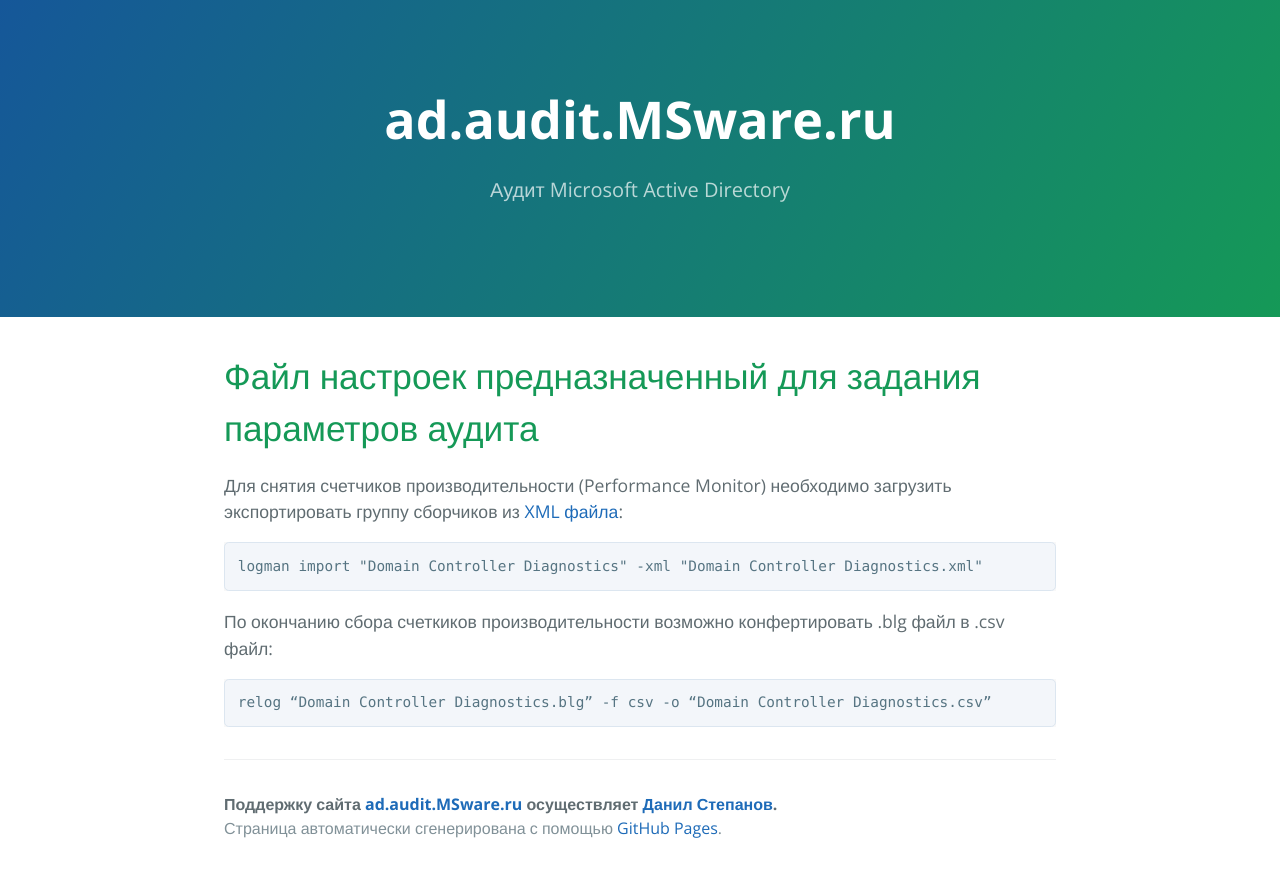
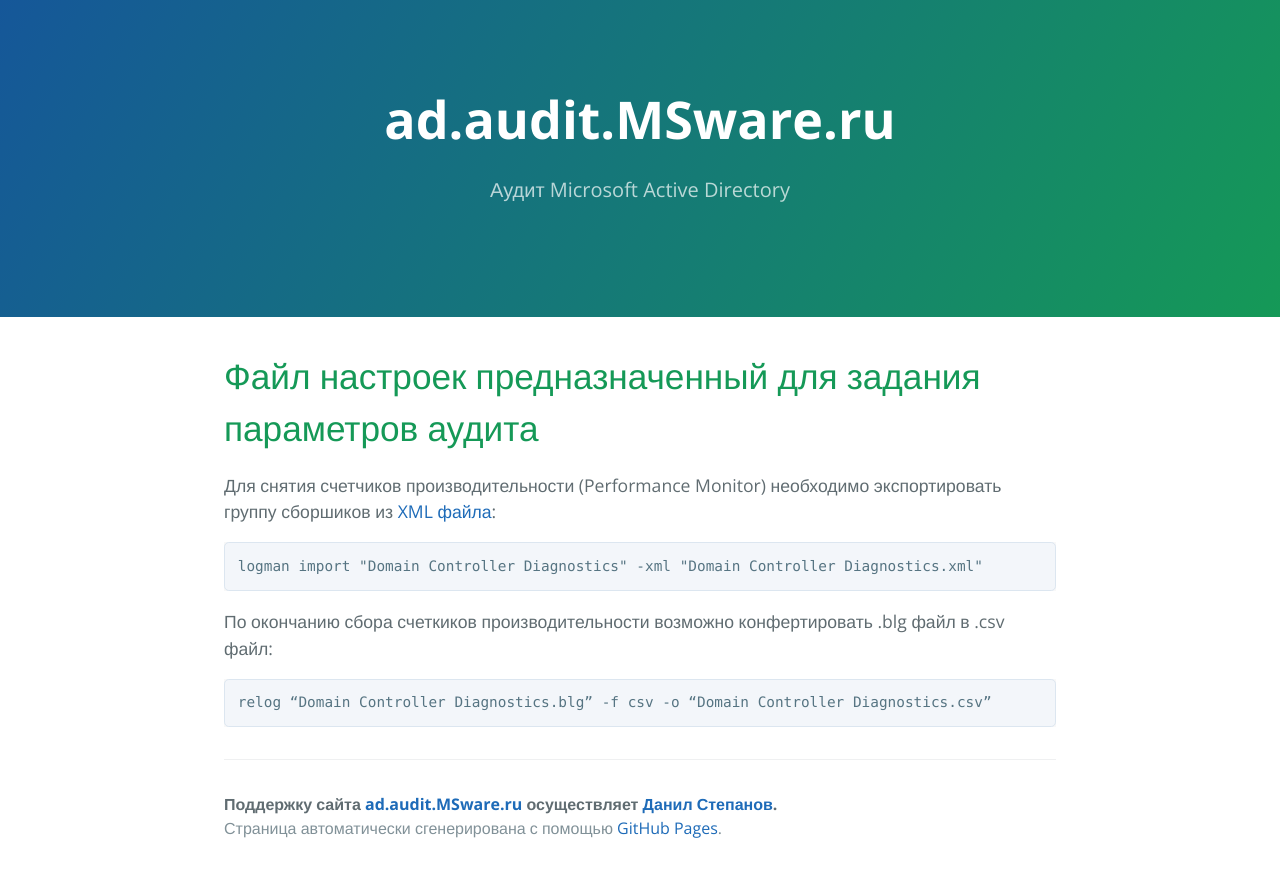
Before and after one commit to dasternd/ad-audit, a Jekyll site: the page built from Settings/index.md, in a window 1280 px wide. Shown: the top 877 px of the page. Built offline with Jekyll 4.4.1, drawn with Linux system fonts in a browser that asks for light colours; our own code applies the rules of GitHub Pages for plain Markdown files.

Commit message:
Edit Settings

````diff
--- a/Settings/index.md
+++ b/Settings/index.md
@@ -1,6 +1,6 @@
 # Файл настроек предназначенный для задания параметров аудита
 
-Для снятия счетчиков производительности (Performance Monitor) необходимо загрузить экспортировать группу сборчиков из [XML файла](/Settings/PerfMon-DomainControllerDiagnostics.xml):
+Для снятия счетчиков производительности (Performance Monitor) необходимо экспортировать группу сборшиков из [XML файла](/Settings/PerfMon-DomainControllerDiagnostics.xml):
 
 ```
 logman import "Domain Controller Diagnostics" -xml "Domain Controller Diagnostics.xml"
````
